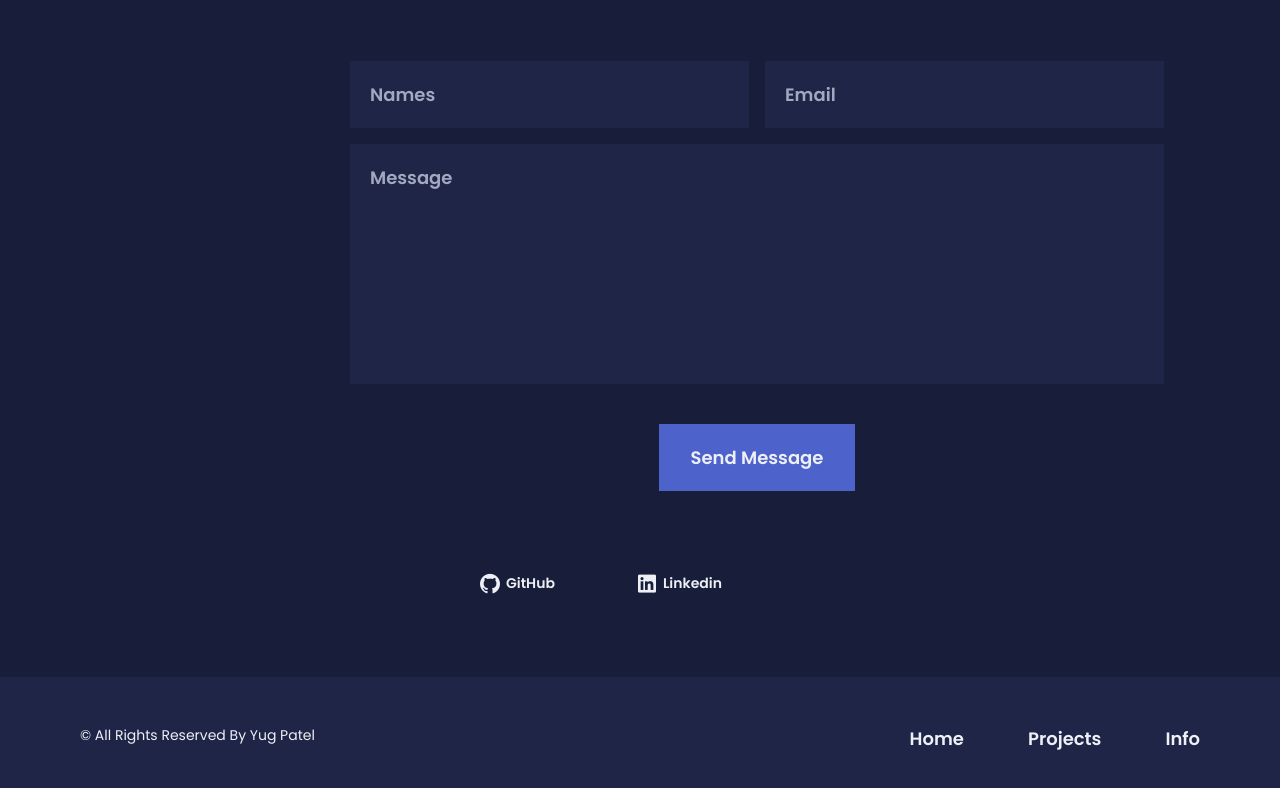
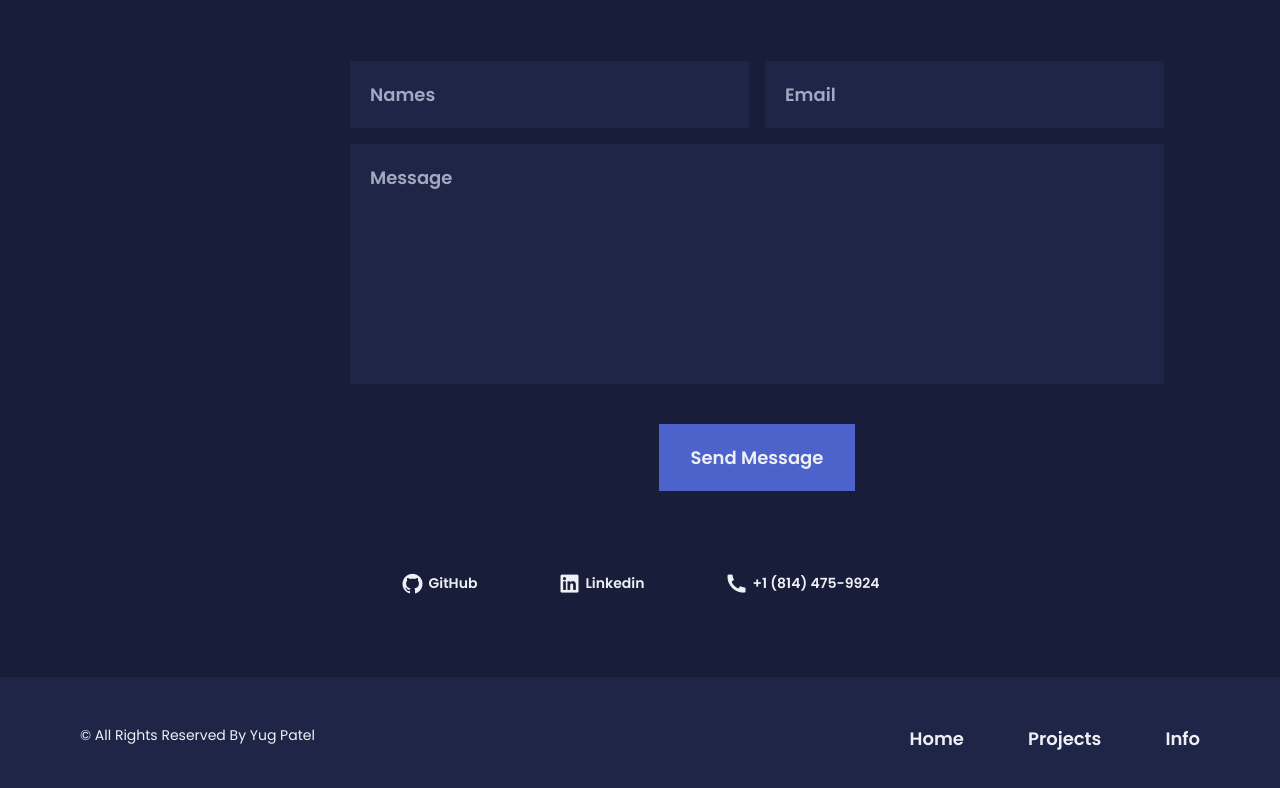
Before and after one commit to yugr2005/yugpatel.dev, a plain HTML site: page index.html in a window 1280 px wide. Shown: the part 5217-6005 px from the top of the page. Drawn offline with nearby package versions, Linux system fonts and the light colour scheme.

Commit message:
added contact number

```diff
--- a/index.html
+++ b/index.html
@@ -363,6 +363,10 @@
                         <span>Linkedin</span>
                     </a>
 
+                    <a href="tel:+18144759924" class="contact__social-link">
+                        <i class="ri-phone-fill"></i>
+                        <span>+1 (814) 475-9924</span>
+                    </a>
                 </div>
             </div>
         </section>
```
